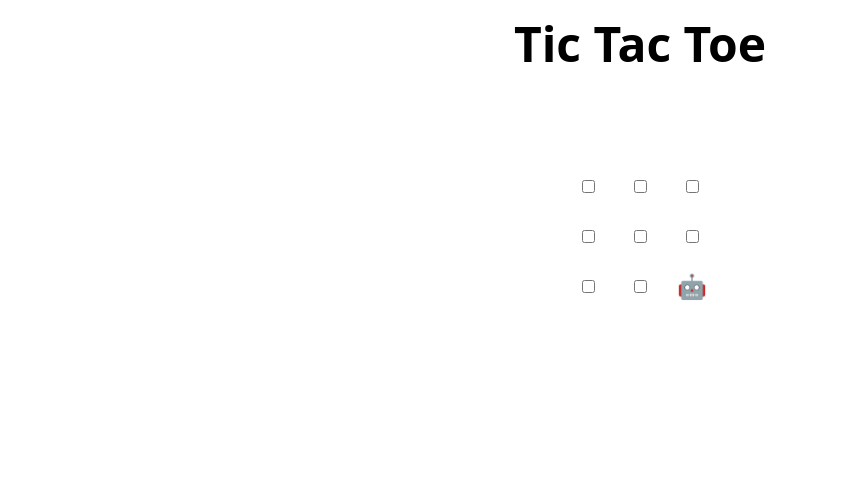
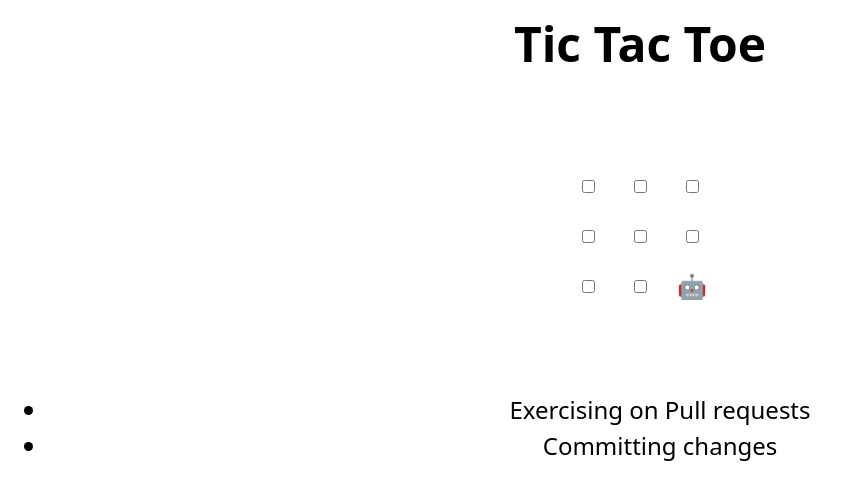
Before and after one commit to wilberforce001/skills-review-pull-requests, a plain HTML site: page index.html in a window 1280 px wide. Shown: the whole page, without its empty margins (0-849 px from the left). Drawn offline with Linux system fonts and the light colour scheme.

Commit message:
Update index.html

```diff
--- a/index.html
+++ b/index.html
@@ -48,7 +48,10 @@
 </table>
 
 <h2 hidden>Game over, refresh to play again 🧑‍💻 🤖!</h2>
-
+<ul>
+<li>Exercising on Pull requests</li>
+<li>Committing changes</li>
+</ul>
 <script>
   // Initialization
   const boxes = Array.from(document.querySelectorAll("td"));
```
